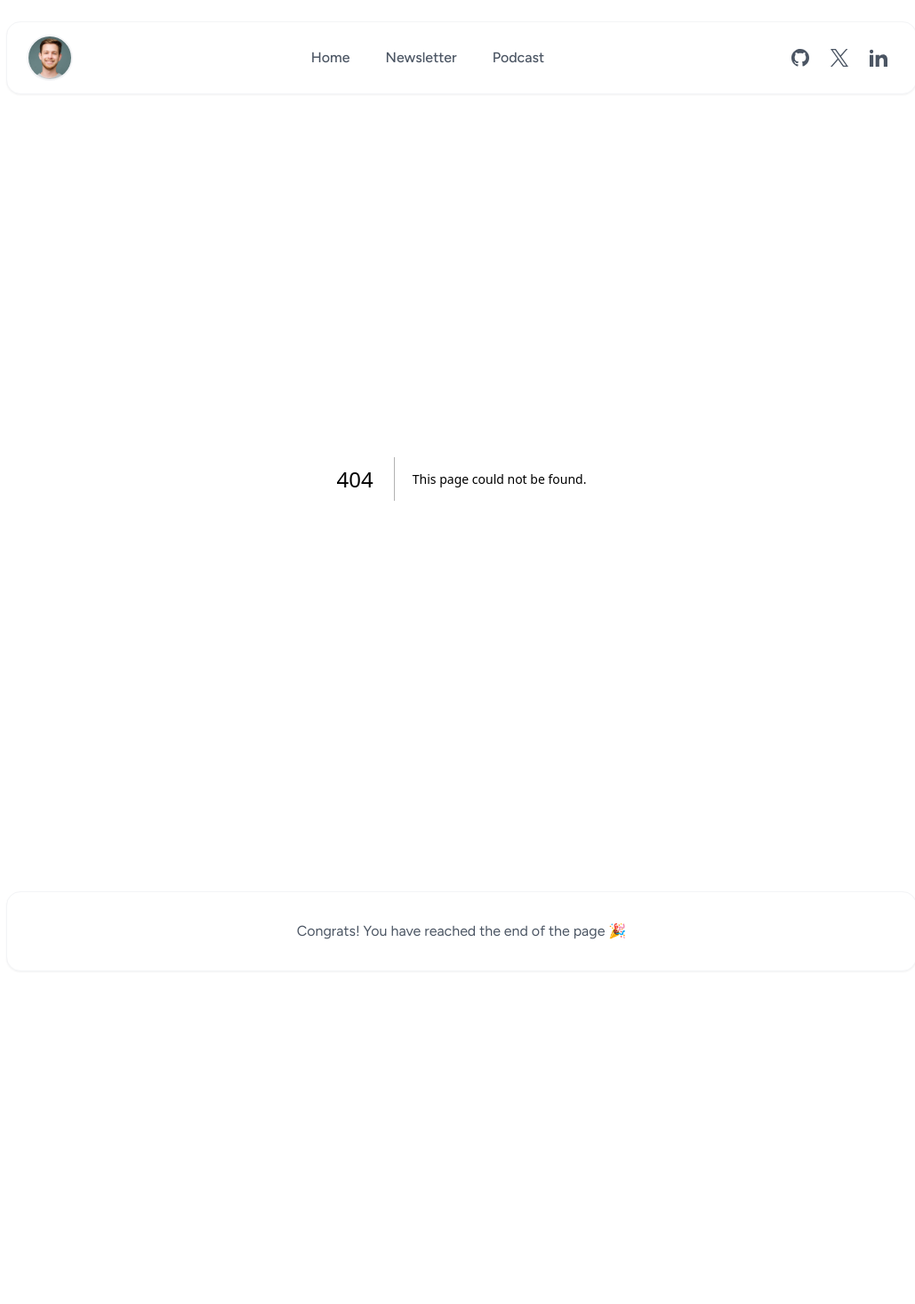
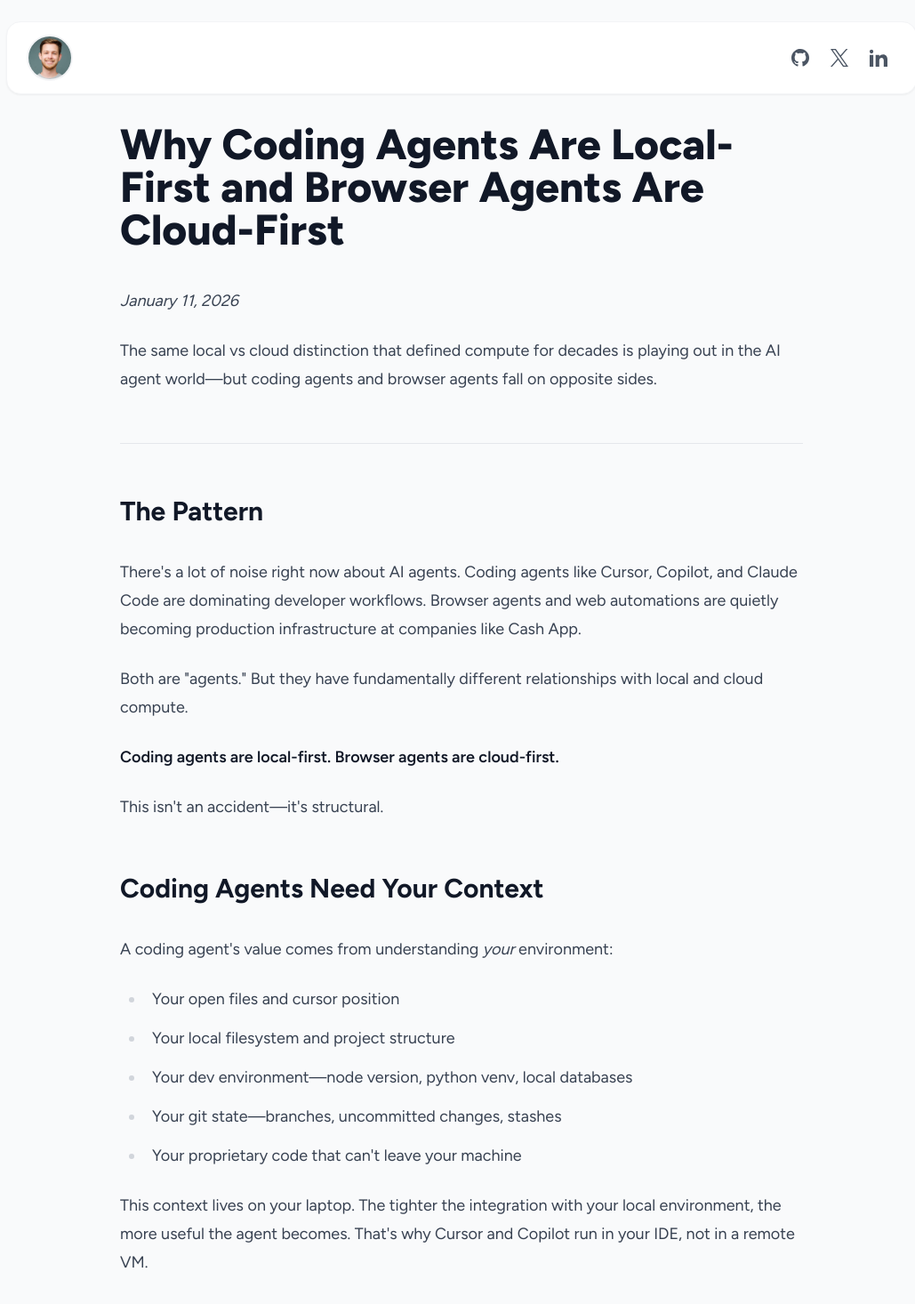
Before and after one commit to masnwilliams/masnwilliams.com, a Next.js app: page /blog/local-vs-cloud-agents in a window 1280 px wide. Before the commit this address had no page. Shown: the top 1466 px of the page at 89% size, without its empty margins (121-1150 px from the left). Before the commit the page ends 1124 px from the top, so only its background shows below. Built offline with nearby package versions, Linux system fonts and the light colour scheme.

Commit message:
feat(blog): add MDX support and first blog post

```diff
--- /dev/null
+++ b/mdx-components.tsx
@@ -0,0 +1,12 @@
+import type { MDXComponents } from 'mdx/types'
+
+export function useMDXComponents(components: MDXComponents): MDXComponents {
+  return {
+    wrapper: ({ children }) => (
+      <article className="prose prose-gray lg:prose-lg max-w-3xl mx-auto">
+        {children}
+      </article>
+    ),
+    ...components,
+  }
+}
--- a/next.config.js
+++ b/next.config.js
@@ -1,11 +1,10 @@
+import createMDX from '@next/mdx'
+import remarkGfm from 'remark-gfm'
+
 /** @type {import('next').NextConfig} */
 const nextConfig = {
+  pageExtensions: ['js', 'jsx', 'md', 'mdx', 'ts', 'tsx'],
   redirects: async () => [
-    {
-      source: '/newsletter',
-      destination: 'https://learnbydoing.beehiiv.com/',
-      permanent: false,
-    },
     {
       source: '/podcast',
       destination: 'https://podcasters.spotify.com/pod/show/coding-in-context',
@@ -14,4 +13,10 @@
   ],
 }
 
-module.exports = nextConfig
+const withMDX = createMDX({
+  options: {
+    remarkPlugins: [remarkGfm],
+  },
+})
+
+export default withMDX(nextConfig)
--- a/package.json
+++ b/package.json
@@ -9,6 +9,10 @@
     "lint": "next lint"
   },
   "dependencies": {
+    "@mdx-js/loader": "^3.1.1",
+    "@mdx-js/react": "^3.1.1",
+    "@next/mdx": "^16.1.1",
+    "@tailwindcss/typography": "^0.5.19",
     "@types/node": "20.4.0",
     "@types/react": "18.2.14",
     "@types/react-dom": "18.2.6",
@@ -20,6 +24,7 @@
     "postcss": "8.4.25",
     "react": "18.2.0",
     "react-dom": "18.2.0",
+    "remark-gfm": "^4.0.1",
     "tailwindcss": "3.3.2",
     "typescript": "5.1.6"
   }
--- /dev/null
+++ b/src/app/blog/local-vs-cloud-agents/page.mdx
@@ -0,0 +1,93 @@
+export const metadata = {
+  title: 'Why Coding Agents Are Local-First and Browser Agents Are Cloud-First',
+  description: "The same local vs cloud distinction that defined compute for decades is playing out in the AI agent world—but coding agents and browser agents fall on opposite sides.",
+}
+
+# Why Coding Agents Are Local-First and Browser Agents Are Cloud-First
+
+*January 11, 2026*
+
+The same local vs cloud distinction that defined compute for decades is playing out in the AI agent world—but coding agents and browser agents fall on opposite sides.
+
+---
+
+## The Pattern
+
+There's a lot of noise right now about AI agents. Coding agents like Cursor, Copilot, and Claude Code are dominating developer workflows. Browser agents and web automations are quietly becoming production infrastructure at companies like Cash App.
+
+Both are "agents." But they have fundamentally different relationships with local and cloud compute.
+
+**Coding agents are local-first. Browser agents are cloud-first.**
+
+This isn't an accident—it's structural.
+
+## Coding Agents Need Your Context
+
+A coding agent's value comes from understanding *your* environment:
+
+- Your open files and cursor position
+- Your local filesystem and project structure
+- Your dev environment—node version, python venv, local databases
+- Your git state—branches, uncommitted changes, stashes
+- Your proprietary code that can't leave your machine
+
+This context lives on your laptop. The tighter the integration with your local environment, the more useful the agent becomes. That's why Cursor and Copilot run in your IDE, not in a remote VM.
+
+Even the "background" coding agents—Devin, Codex, Factory—run in cloud VMs with *their own* environments. They clone your repo, but they're not plugged into your local setup. They're useful for async, long-running tasks. But the core loop—the thing you do 50 times a day—is local.
+
+## Browser Agents Need The Web's Context
+
+A browser agent's value comes from interacting with *the web*:
+
+- Websites your users need to automate
+- Customer credentials that need isolation
+- Multiple sessions running in parallel
+- Scheduled jobs that run when you're asleep
+- Geographic distribution for testing or scraping
+
+None of this requires your laptop. The browser doesn't need your filesystem. It needs the internet.
+
+The moment you're building a product that automates web tasks for users—not just yourself—you need:
+
+1. **Isolated environments** — Each customer's session runs in its own sandbox
+2. **Parallelization** — Run 100 browsers simultaneously
+3. **Scheduled execution** — "Every morning at 9am, log in and do X"
+4. **Scale to zero** — Don't pay for idle compute
+5. **Session persistence** — Keep auth state without keeping a browser running locally
+
+This is the same playbook that made web automation cloud-native years ago. Selenium Grid, BrowserStack, Playwright Cloud. Browser agents inherit this.
+
+## The Table
+
+| Dimension | Coding Agent | Browser Agent |
+|-----------|--------------|---------------|
+| Primary context | Your codebase, your env | The public web |
+| Multi-user / multi-tenant | Rare | Common |
+| Parallelization need | Low | High |
+| Scheduled / async execution | Emerging | Core use case |
+| Privacy concern | High (code) | Lower (it's public web) |
+| Latency sensitivity | High (interactive) | Lower (can be async) |
+
+## The Noise vs The Signal
+
+Right now, the loudest browser agent demos on X are local—someone recording their screen while an agent books a flight. That's fun for demos. It's not how production browser automation works.
+
+Production looks like:
+
+- A fintech running 500 parallel sessions to test their checkout flow across regions
+- An RPA company executing workflows on behalf of thousands of customers
+- A data company running scheduled scrapes that need to maintain auth state
+
+Local is for demos. Cloud is for production.
+
+## What This Means for Developers
+
+If you're building with coding agents, optimize for local context. Tight IDE integration. Fast feedback loops. Your agent should feel like it's inside your editor.
+
+If you're building with browser agents, optimize for cloud infrastructure. Session isolation. Parallelization. Persistence. Your users don't want to keep a browser window open on their laptop to run an automation.
+
+The distinction is simple: **coding agents need your context, browser agents need the web's context.** That's why one pulls local and the other pulls cloud.
+
+---
+
+*Kernel provides cloud browser infrastructure for AI agents and web automations. [Get started →](https://onkernel.com/docs/quickstart)*
--- a/src/app/globals.css
+++ b/src/app/globals.css
@@ -7,15 +7,7 @@
     @apply bg-gray-50;
   }
 
-  /* Smooth scrolling */
   html {
     scroll-behavior: smooth;
   }
 }
-
-@layer components {
-  /* Custom focus styles for better accessibility */
-  .focus-ring {
-    @apply focus:outline-none focus:ring-2 focus:ring-offset-2 focus:ring-gray-300;
-  }
-}
--- a/src/app/page.tsx
+++ b/src/app/page.tsx
@@ -3,6 +3,29 @@
 import CardGrid from "@/components/CardGrid";
 import { useTypingEffect } from "@/hooks/typing";
 import { useEffect, useState } from "react";
+import Link from "next/link";
+
+interface BlogPost {
+  slug: string;
+  title: string;
+  date: string;
+}
+
+const posts: BlogPost[] = [
+  // {
+  //   slug: "local-vs-cloud-agents",
+  //   title: "Why Coding Agents Are Local-First and Browser Agents Are Cloud-First",
+  //   date: "2026-01-11",
+  // },
+];
+
+const formatDate = (dateString: string) => {
+  return new Date(dateString).toLocaleDateString("en-US", {
+    year: "numeric",
+    month: "short",
+    day: "numeric",
+  });
+};
 
 const HomePage = () => {
   const [cursorVisible, setCursorVisible] = useState<boolean>(true);
@@ -35,10 +58,35 @@
 
           <p className="text-gray-600 text-lg sm:text-xl max-w-2xl">
             {/* eslint-disable-next-line react/no-unescaped-entities */}
-            Check out what I've built 👇
+            Check out what I've done 👇
           </p>
         </div>
       </div>
+
+      {/* Latest Posts Section */}
+      {posts.length > 0 && (
+        <div className="bg-white rounded-2xl p-8 sm:p-12 mb-8 shadow-sm border border-gray-100">
+          <h2 className="text-2xl font-bold text-gray-900 mb-6">Latest Posts</h2>
+          <div className="space-y-4">
+            {posts.map((post) => (
+              <Link
+                key={post.slug}
+                href={`/blog/${post.slug}`}
+                className="block group"
+              >
+                <div className="flex flex-col sm:flex-row sm:items-end sm:justify-between gap-1 sm:gap-4">
+                  <h3 className="text-lg text-gray-900 group-hover:text-blue-600 transition-colors">
+                    {post.title}
+                  </h3>
+                  <time className="text-sm text-gray-500 shrink-0">
+                    {formatDate(post.date)}
+                  </time>
+                </div>
+              </Link>
+            ))}
+          </div>
+        </div>
+      )}
 
       {/* Projects Section */}
       <div>
--- a/src/components/NavBar.tsx
+++ b/src/components/NavBar.tsx
@@ -1,37 +1,10 @@
 'use client'
 
 import Link from 'next/link'
-import { usePathname } from 'next/navigation'
 import Image from 'next/image'
 import SocialLinks from '@/components/SocialLinks'
 
-const navItems = [
-  {
-    href: '/',
-    text: 'Home',
-    newTab: false,
-  },
-  {
-    href: '/newsletter',
-    text: 'Newsletter',
-    newTab: true,
-  },
-  {
-    href: '/podcast',
-    text: 'Podcast',
-    newTab: true,
-  },
-]
-
 const NavBar = () => {
-  const pathname = usePathname()
-
-  const linkClasses = (href: string) => {
-    return pathname === href
-      ? 'text-gray-900 bg-gray-100 px-3 py-2 sm:px-4 rounded-xl font-medium text-sm sm:text-base'
-      : 'text-gray-600 hover:text-gray-900 hover:bg-gray-50 px-3 py-2 sm:px-4 rounded-xl transition-all duration-200 font-medium text-sm sm:text-base'
-  }
-
   return (
     <nav className="mx-4 sm:mx-20 md:mx-32 mt-4 sm:mt-6">
       <div className="bg-white rounded-2xl shadow-sm border border-gray-100 px-4 py-3 sm:px-6 sm:py-4">
@@ -51,39 +24,9 @@
             </div>
           </Link>
 
-          {/* Navigation Links - Desktop */}
-          <div className="hidden sm:flex items-center space-x-2">
-            {navItems.map((item) => (
-              <Link
-                href={item.href}
-                key={item.href}
-                className={linkClasses(item.href)}
-                target={item.newTab ? '_blank' : ''}
-                rel={item.newTab ? 'noopener noreferrer' : ''}>
-                {item.text}
-              </Link>
-            ))}
-          </div>
-
           {/* Social Links */}
           <div className="flex items-center">
             <SocialLinks />
-          </div>
-        </div>
-
-        {/* Mobile Navigation */}
-        <div className="sm:hidden mt-3 pt-3 border-t border-gray-100">
-          <div className="flex justify-center space-x-1">
-            {navItems.map((item) => (
-              <Link
-                href={item.href}
-                key={item.href}
-                className={linkClasses(item.href)}
-                target={item.newTab ? '_blank' : ''}
-                rel={item.newTab ? 'noopener noreferrer' : ''}>
-                {item.text}
-              </Link>
-            ))}
           </div>
         </div>
       </div>
--- a/tailwind.config.js
+++ b/tailwind.config.js
@@ -4,6 +4,7 @@
     "./src/pages/**/*.{js,ts,jsx,tsx,mdx}",
     "./src/components/**/*.{js,ts,jsx,tsx,mdx}",
     "./src/app/**/*.{js,ts,jsx,tsx,mdx}",
+    "./mdx-components.tsx",
   ],
-  plugins: [],
+  plugins: [require("@tailwindcss/typography")],
 };
```
Also changed, not shown: src/lib/const.ts (+10 -10 lines), 2 other files (tests, documents, lock files or other folders).
